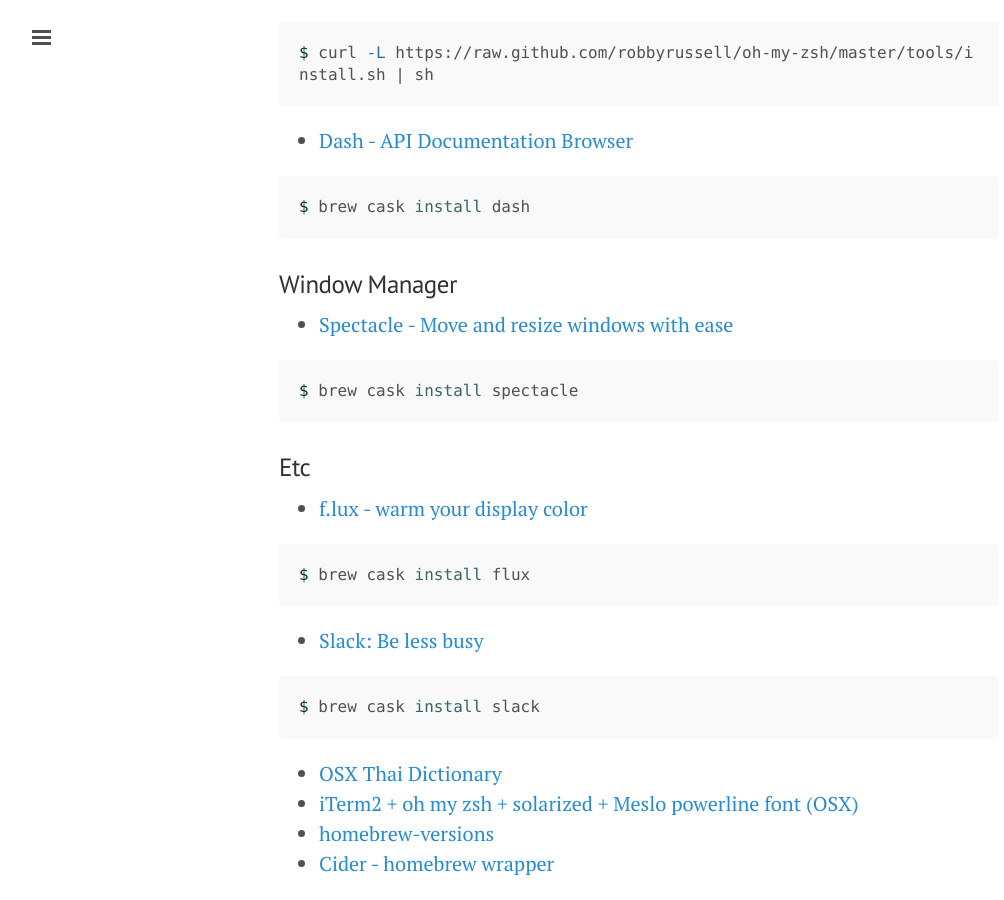
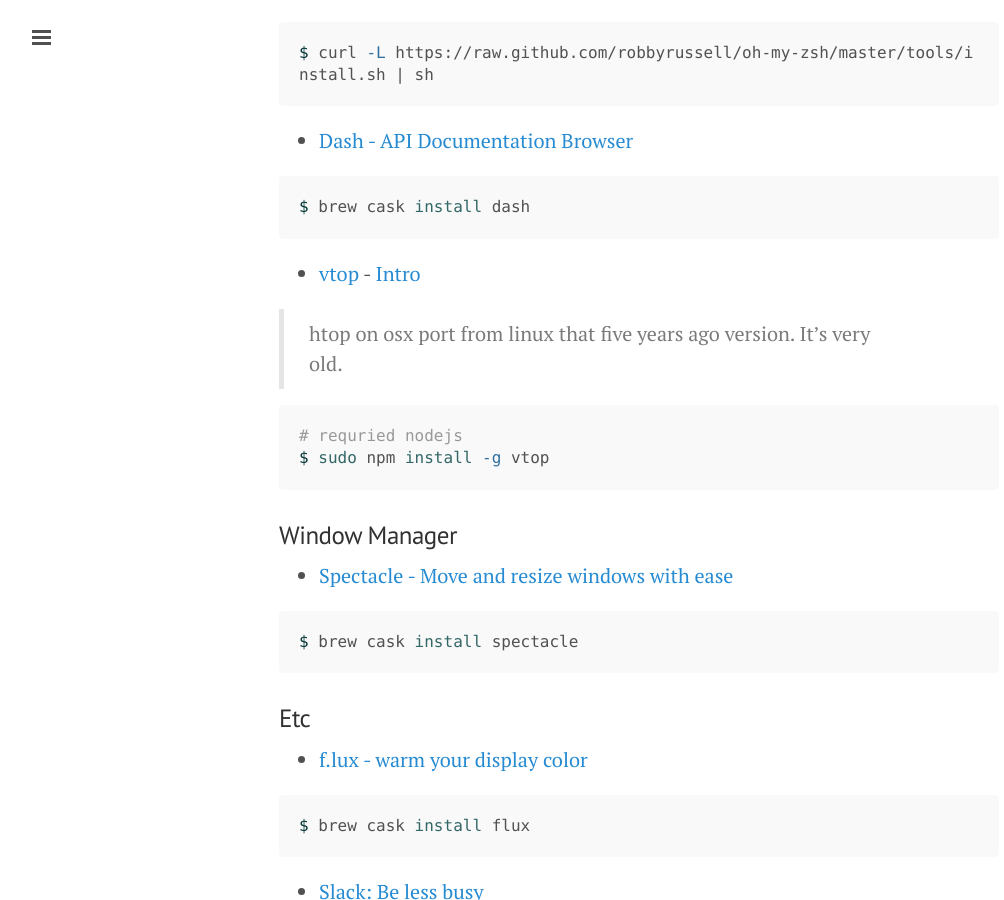
Before and after one commit to ibotdotout/ibotdotout.github.io, a Jekyll site: the page built from _posts/2015-08-27-osx-dev-tools.md, in a window 1280 px wide and 900 px high, scrolled down 1047 px. Shown: the whole window, without its empty margins (1-1005 px from the left). Built offline with Jekyll 4.4.1, drawn with Linux system fonts in a browser that asks for light colours; nearby versions of some CDN libraries; Markdown is read by kramdown in place of the engine named in the settings.

Commit message:
add vtop

````diff
--- a/_posts/2015-08-27-osx-dev-tools.md
+++ b/_posts/2015-08-27-osx-dev-tools.md
@@ -49,6 +49,15 @@ $ curl -L https://raw.github.com/robbyrussell/oh-my-zsh/master/tools/install.sh
 $ brew cask install dash
 ```
 
+- [vtop](https://github.com/MrRio/vtop) - [Intro](https://parall.ax/vtop)
+
+> htop on osx port from linux that five years ago version. It's very old.
+
+```sh
+# requried nodejs
+$ sudo npm install -g vtop
+```
+
 ### Window Manager
 
 - [Spectacle - Move and resize windows with ease](http://spectacleapp.com)
````
